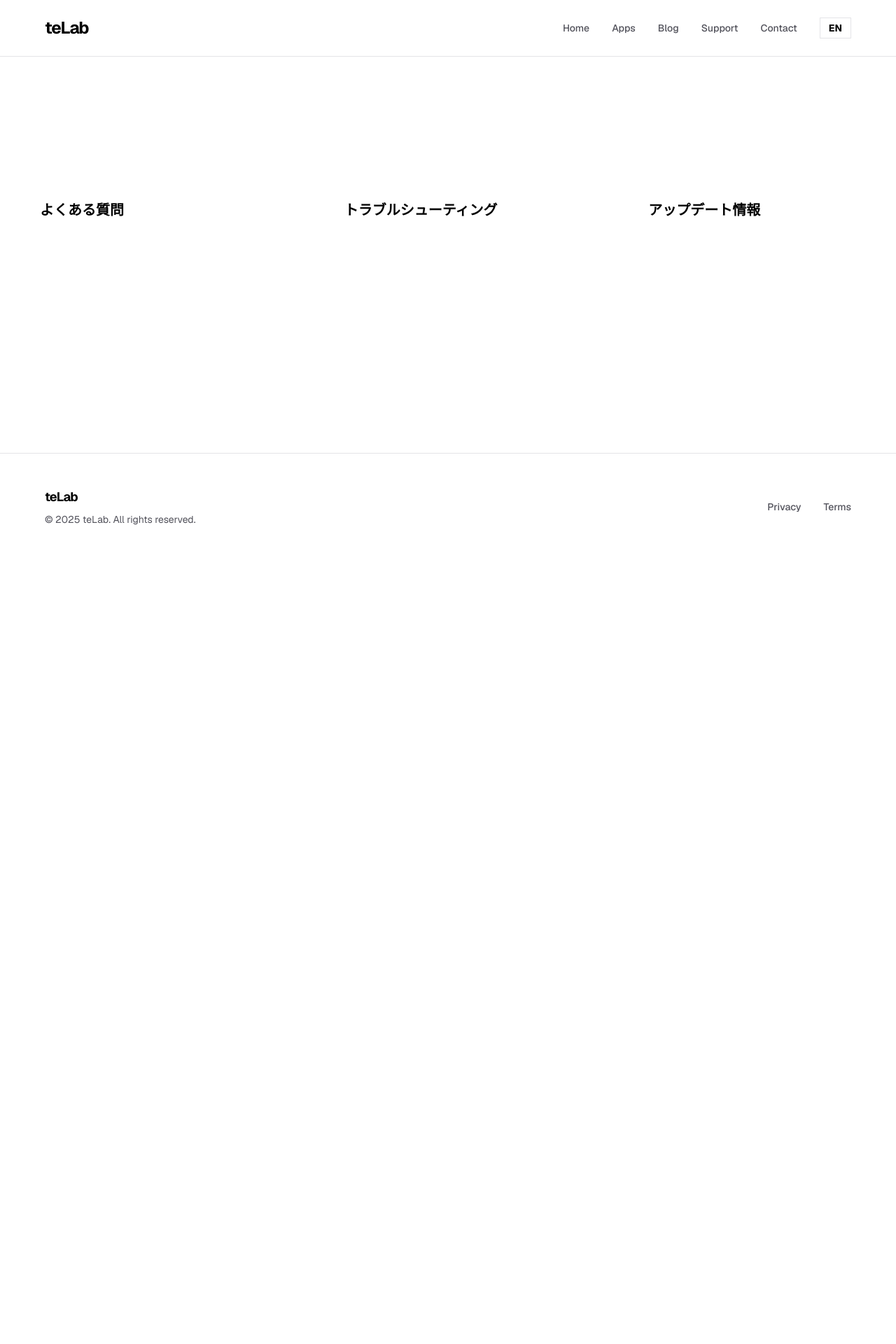
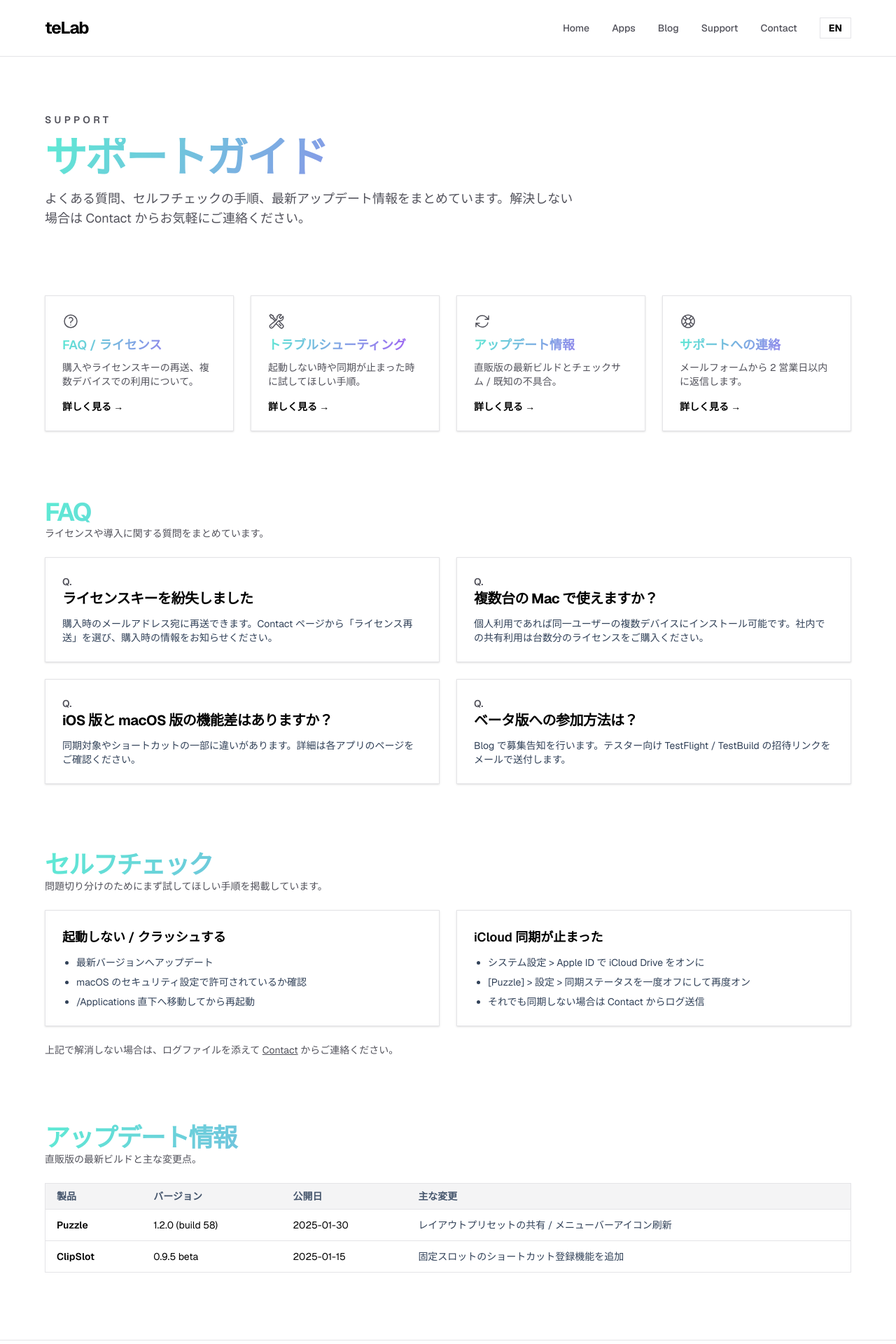
Before and after one commit to takaogeshi/teLab_Website, a Next.js app: page /support in a window 1280 px wide. Shown: the top 1920 px of the page at 70% size. Before the commit the page ends 800 px from the top, so only its background shows below. Built offline with nearby package versions, Linux system fonts and the light colour scheme.

Commit message:
Add content-rich support page

```diff
--- a/src/app/support/page.tsx
+++ b/src/app/support/page.tsx
@@ -4,6 +4,7 @@ import {
   QuestionMarkCircleIcon,
   WrenchScrewdriverIcon,
   ArrowPathIcon,
+  LifebuoyIcon,
 } from "@heroicons/react/24/outline";
 
 export const metadata: Metadata = {
@@ -11,57 +12,189 @@ export const metadata: Metadata = {
   description: "teLab プロダクトのサポート情報のハブページ",
 };
 
-const sections = [
+const quickLinks = [
   {
-    title: "よくある質問",
-    description: "ライセンス、インストール、同期についてのよくある質問を整理しています。",
-    link: "/contact",
-    linkLabel: "お問い合わせページへ",
+    title: "FAQ / ライセンス",
+    description: "購入やライセンスキーの再送、複数デバイスでの利用について。",
+    href: "#faq",
     icon: QuestionMarkCircleIcon,
   },
   {
     title: "トラブルシューティング",
-    description: "ログの取得方法や、再インストール前に試してほしいステップをまとめていきます。",
-    link: "/support/troubleshooting",
-    linkLabel: "ガイド（準備中）",
+    description: "起動しない時や同期が止まった時に試してほしい手順。",
+    href: "#troubleshooting",
     icon: WrenchScrewdriverIcon,
   },
   {
     title: "アップデート情報",
-    description: "直販版の最新バージョンとチェックサム情報を掲載予定です。",
-    link: "/blog",
-    linkLabel: "Blog を見る",
+    description: "直販版の最新ビルドとチェックサム / 既知の不具合。",
+    href: "#updates",
     icon: ArrowPathIcon,
+  },
+  {
+    title: "サポートへの連絡",
+    description: "メールフォームから 2 営業日以内に返信します。",
+    href: "/contact",
+    icon: LifebuoyIcon,
+  },
+];
+
+const faqs = [
+  {
+    question: "ライセンスキーを紛失しました",
+    answer:
+      "購入時のメールアドレス宛に再送できます。Contact ページから「ライセンス再送」を選び、購入時の情報をお知らせください。",
+  },
+  {
+    question: "複数台の Mac で使えますか？",
+    answer:
+      "個人利用であれば同一ユーザーの複数デバイスにインストール可能です。社内での共有利用は台数分のライセンスをご購入ください。",
+  },
+  {
+    question: "iOS 版と macOS 版の機能差はありますか？",
+    answer:
+      "同期対象やショートカットの一部に違いがあります。詳細は各アプリのページをご確認ください。",
+  },
+  {
+    question: "ベータ版への参加方法は？",
+    answer:
+      "Blog で募集告知を行います。テスター向け TestFlight / TestBuild の招待リンクをメールで送付します。",
+  },
+];
+
+const troubleshootingSteps = [
+  {
+    title: "起動しない / クラッシュする",
+    items: [
+      "最新バージョンへアップデート",
+      "macOS のセキュリティ設定で許可されているか確認",
+      "/Applications 直下へ移動してから再起動",
+    ],
+  },
+  {
+    title: "iCloud 同期が止まった",
+    items: [
+      "システム設定 > Apple ID で iCloud Drive をオンに",
+      "[Puzzle] > 設定 > 同期ステータスを一度オフにして再度オン",
+      "それでも同期しない場合は Contact からログ送信",
+    ],
+  },
+];
+
+const updates = [
+  {
+    product: "Puzzle",
+    version: "1.2.0 (build 58)",
+    date: "2025-01-30",
+    notes: "レイアウトプリセットの共有 / メニューバーアイコン刷新",
+  },
+  {
+    product: "ClipSlot",
+    version: "0.9.5 beta",
+    date: "2025-01-15",
+    notes: "固定スロットのショートカット登録機能を追加",
   },
 ];
 
 export default function SupportPage() {
   return (
-    <div className="space-y-8">
-      <section className="band-gradient full-bleed px-6 py-10 text-white">
-        <div className="mx-auto max-w-5xl space-y-2">
-          <h1 className="text-3xl font-semibold">Support</h1>
-          <p className="text-white/80">ユーザーサポートの拠点となるページです。準備中のコンテンツも先にルートだけ用意しました。</p>
+    <div className="space-y-24 pb-24">
+      <section className="container-wide pt-20">
+        <div className="max-w-3xl space-y-4">
+          <p className="text-sm font-semibold uppercase tracking-[0.3em] text-muted-foreground">Support</p>
+          <h1 className="text-display text-5xl md:text-6xl gradient-text">サポートガイド</h1>
+          <p className="text-lg text-muted-foreground">
+            よくある質問、セルフチェックの手順、最新アップデート情報をまとめています。解決しない場合は Contact からお気軽にご連絡ください。
+          </p>
         </div>
       </section>
 
-      <div className="grid gap-6 md:grid-cols-3">
-        {sections.map((section) => {
-          const Icon = section.icon;
+      <section className="container-wide grid gap-6 md:grid-cols-2 lg:grid-cols-4">
+        {quickLinks.map((item) => {
+          const Icon = item.icon;
           return (
-            <div key={section.title} className="card-surface space-y-3 rounded-2xl border border-transparent p-6">
-              <div className="flex items-center gap-2">
-                <Icon className="h-6 w-6 text-white" />
-                <h2 className="text-xl font-semibold">{section.title}</h2>
+            <Link
+              key={item.title}
+              href={item.href}
+              className="flex h-full flex-col justify-between border border-border p-6 shadow-sm transition hover:-translate-y-1"
+            >
+              <div className="space-y-2">
+                <Icon className="h-6 w-6 text-muted-foreground" />
+                <h2 className="text-lg font-semibold gradient-text">{item.title}</h2>
+                <p className="text-sm text-muted-foreground">{item.description}</p>
               </div>
-              <p className="text-sm text-white/85">{section.description}</p>
-              <Link href={section.link} className="text-sm font-semibold text-white">
-                {section.linkLabel}
-              </Link>
-            </div>
+              <span className="mt-4 text-sm font-semibold text-foreground">詳しく見る →</span>
+            </Link>
           );
         })}
-      </div>
+      </section>
+
+      <section id="faq" className="container-wide space-y-6">
+        <div>
+          <h2 className="text-4xl font-bold tracking-tighter gradient-text">FAQ</h2>
+          <p className="text-sm text-muted-foreground">ライセンスや導入に関する質問をまとめています。</p>
+        </div>
+        <div className="grid gap-6 md:grid-cols-2">
+          {faqs.map((faq) => (
+            <article key={faq.question} className="border border-border bg-white p-6 shadow-sm">
+              <p className="text-sm font-semibold text-muted-foreground">Q.</p>
+              <h3 className="text-xl font-bold tracking-tight">{faq.question}</h3>
+              <p className="mt-3 text-sm text-slate-700">{faq.answer}</p>
+            </article>
+          ))}
+        </div>
+      </section>
+
+      <section id="troubleshooting" className="container-wide space-y-6">
+        <div>
+          <h2 className="text-4xl font-bold tracking-tighter gradient-text">セルフチェック</h2>
+          <p className="text-sm text-muted-foreground">問題切り分けのためにまず試してほしい手順を掲載しています。</p>
+        </div>
+        <div className="grid gap-6 md:grid-cols-2">
+          {troubleshootingSteps.map((step) => (
+            <article key={step.title} className="border border-border bg-white p-6 shadow-sm">
+              <h3 className="text-lg font-semibold">{step.title}</h3>
+              <ul className="mt-3 list-disc space-y-2 pl-5 text-sm text-slate-700">
+                {step.items.map((item) => (
+                  <li key={item}>{item}</li>
+                ))}
+              </ul>
+            </article>
+          ))}
+        </div>
+        <p className="text-sm text-muted-foreground">
+          上記で解消しない場合は、ログファイルを添えて <Link href="/contact" className="underline">Contact</Link> からご連絡ください。
+        </p>
+      </section>
+
+      <section id="updates" className="container-wide space-y-6">
+        <div>
+          <h2 className="text-4xl font-bold tracking-tighter gradient-text">アップデート情報</h2>
+          <p className="text-sm text-muted-foreground">直販版の最新ビルドと主な変更点。</p>
+        </div>
+        <div className="overflow-hidden border border-border">
+          <table className="w-full text-left text-sm">
+            <thead className="bg-muted text-slate-600">
+              <tr>
+                <th className="px-4 py-2">製品</th>
+                <th className="px-4 py-2">バージョン</th>
+                <th className="px-4 py-2">公開日</th>
+                <th className="px-4 py-2">主な変更</th>
+              </tr>
+            </thead>
+            <tbody>
+              {updates.map((update) => (
+                <tr key={update.product} className="border-t border-border">
+                  <td className="px-4 py-3 font-semibold">{update.product}</td>
+                  <td className="px-4 py-3">{update.version}</td>
+                  <td className="px-4 py-3">{update.date}</td>
+                  <td className="px-4 py-3 text-slate-700">{update.notes}</td>
+                </tr>
+              ))}
+            </tbody>
+          </table>
+        </div>
+      </section>
     </div>
   );
 }
```
